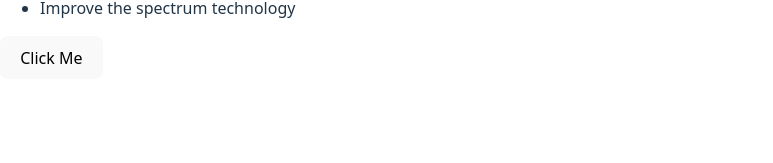
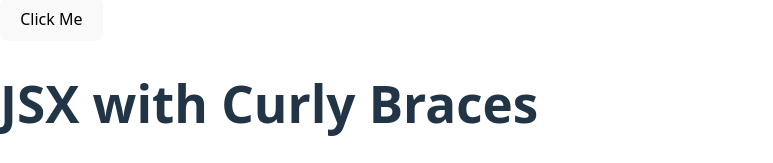
Before and after one commit to coding-is-everything/reactProject, a React (Vite) app: page / in a window 1280 px wide. Shown: the part 682-845 px from the top of the page, without its empty margins (0-773 px from the left). Before the commit the page ends 800 px from the top, so only its background shows below. Built offline with nearby package versions, Linux system fonts and the light colour scheme.

Commit message:
New Modulle JSX With Curly Braces Added

```diff
--- a/src/App.jsx
+++ b/src/App.jsx
@@ -1,10 +1,12 @@
 import Header from "./Header"
 import JsxExcerse from "./components/jsxExcerse"
+import JSXWithCurlyBraces from "./components/JSXWithCurlyBraces"
 function App() {
   return(
     <div>
       <Header />
       <JsxExcerse />
+      <JSXWithCurlyBraces />
     </div>
   )
 }
--- /dev/null
+++ b/src/components/JSXWithCurlyBraces.jsx
@@ -0,0 +1,9 @@
+function JSXWithCurlyBraces(){
+    return (
+        <div>
+            <h1>JSX with Curly Braces</h1>
+        </div>
+    )
+}
+
+export default JSXWithCurlyBraces
```
